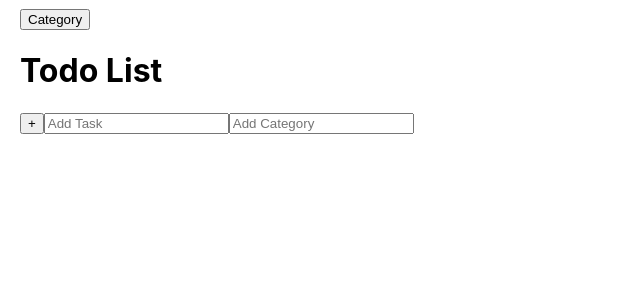
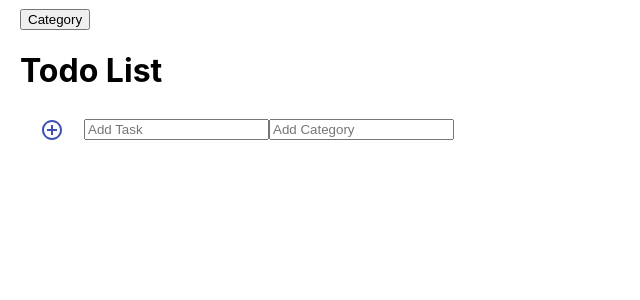
Before and after one commit to JimmyLin39/todo-app, a React (Create React App) app: page / in a window 1280 px wide. Shown: the top 300 px of the page, without its empty margins (0-640 px from the left). Built offline with nearby package versions, Linux system fonts and the light colour scheme.

Commit message:
modify icon button

```diff
--- a/src/components/Todos.js
+++ b/src/components/Todos.js
@@ -1,5 +1,7 @@
 import React from 'react'
 import PropTypes from 'prop-types'
+import IconButton from '@material-ui/core/Button'
+import AddCircleOutlineIcon from '@material-ui/icons/AddCircleOutline'
 import List from './List'
 import { addTodoAction, removeTodoAction, toggleTodoAction } from '../actions'
 import { generateId } from '../util'
@@ -34,7 +36,14 @@ export default function Todos({ store, todos }) {
     <>
       <h1>Todo List</h1>
       <List items={todos} remove={removeTask} toggle={toggleTask} />
-      <button onClick={addTask}>+</button>
+      <IconButton
+        color='primary'
+        aria-label='add task'
+        component='span'
+        onClick={addTask}
+      >
+        <AddCircleOutlineIcon />
+      </IconButton>
       <input
         type='text'
         placeholder='Add Task'
```
